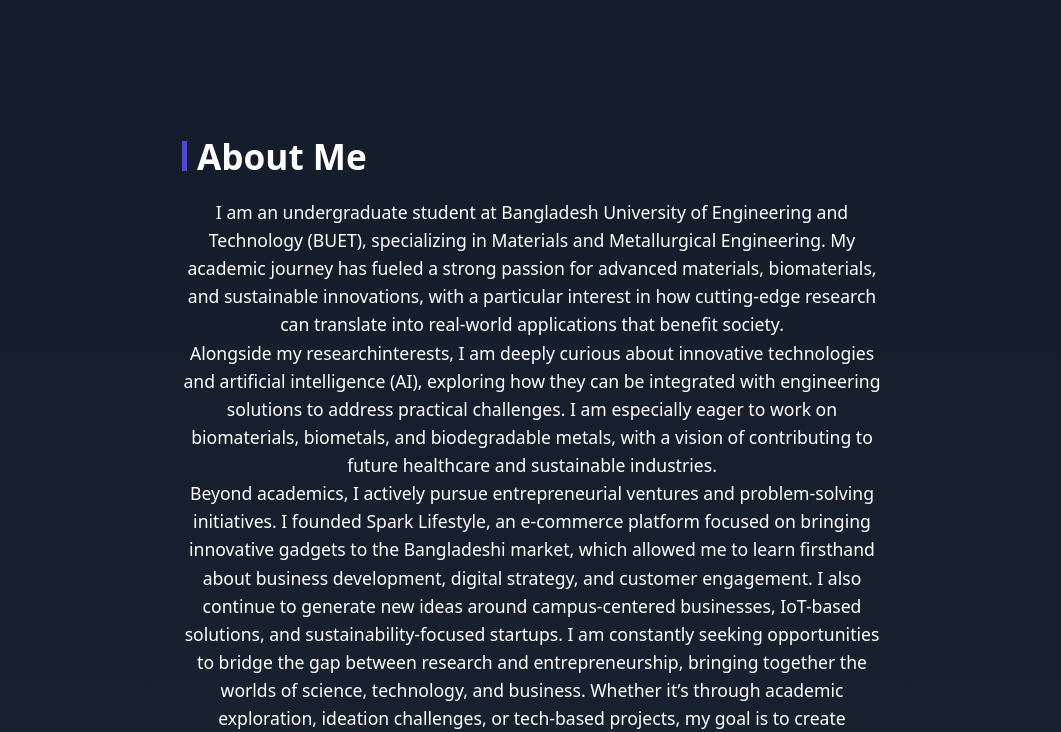
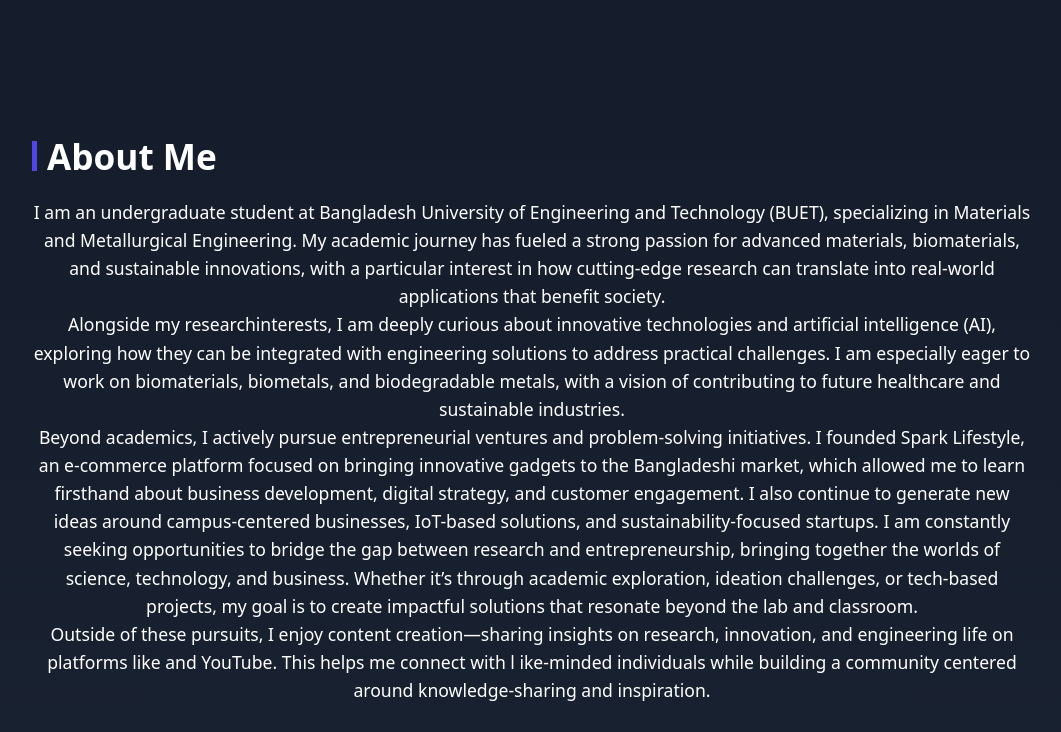
Before and after one commit to rohan-sheikh05/Personal_Website, a React (Create React App) app: page / in a window 1280 px wide. Shown: the part 720-1452 px from the top of the page, without its empty margins (108-1169 px from the left). Built offline with nearby package versions, Linux system fonts and the light colour scheme.

Commit message:
update app.js

```diff
--- a/src/App.js
+++ b/src/App.js
@@ -244,7 +244,7 @@ export default function App() {
   };
 
   const textStyle = {
-    maxWidth: "700px",
+    maxWidth: "1000px",
     textAlign: "center",
   };
 
```
